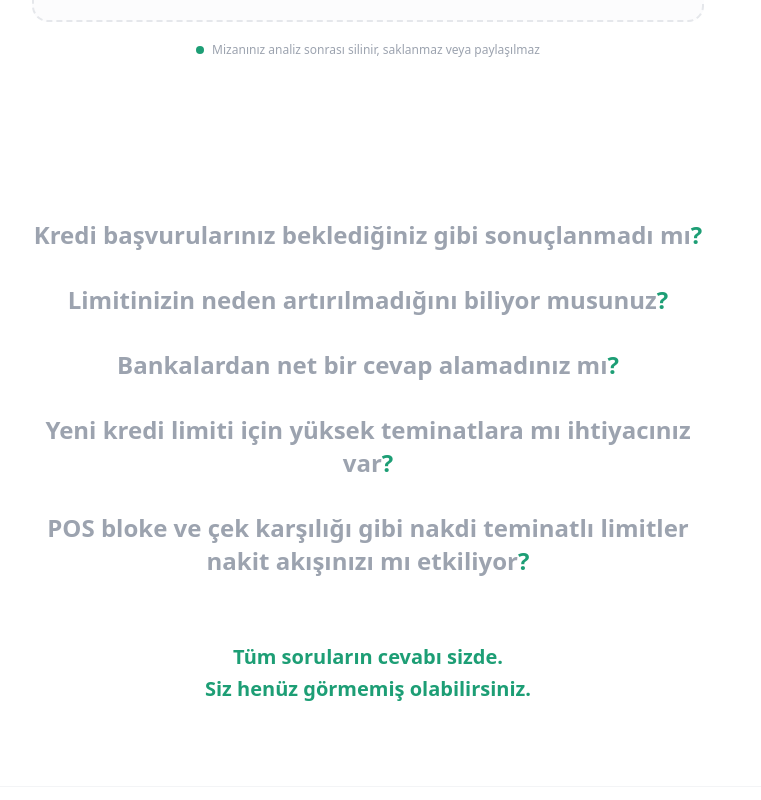
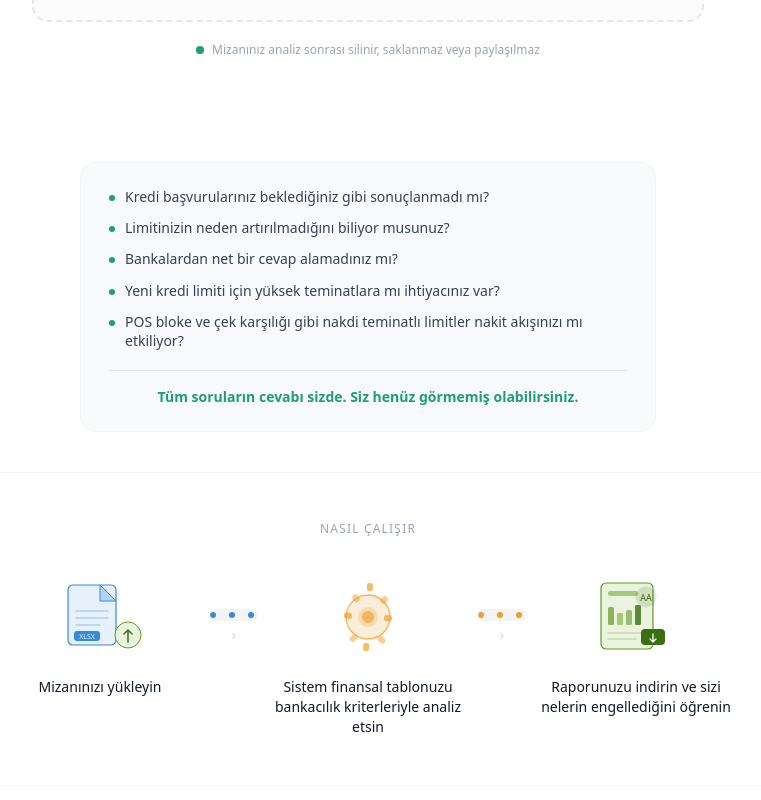
Before and after one commit to gokhanonurai-lang/bilancoskor, a Next.js app: page / in a window 1280 px wide. Shown: the part 760-1560 px from the top of the page, without its empty margins (272-1033 px from the left). Built offline with nearby package versions, Linux system fonts and the light colour scheme; no server answers; the database is empty.

Commit message:
fix: pain block orijinal tasarıma döndürüldü, kapanış yeşil

```diff
--- a/src/app/page.tsx
+++ b/src/app/page.tsx
@@ -90,25 +90,24 @@ export default function LandingPage() {
       </section>
 
       {/* PAIN BLOCK */}
-      <section className="py-20">
-        <div className="max-w-2xl mx-auto text-center">
+      <section className="py-10">
+        <div className="max-w-xl mx-auto bg-gray-50 border border-gray-100 rounded-2xl px-7 py-6">
+          <div className="space-y-3 mb-5">
             {[
               'Kredi başvurularınız beklediğiniz gibi sonuçlanmadı mı?',
               'Limitinizin neden artırılmadığını biliyor musunuz?',
               'Bankalardan net bir cevap alamadınız mı?',
               'Yeni kredi limiti için yüksek teminatlara mı ihtiyacınız var?',
               'POS bloke ve çek karşılığı gibi nakdi teminatlı limitler nakit akışınızı mı etkiliyor?',
-          ].map((q) => {
-            const govde = q.slice(0, -1)
-            return (
-              <p key={q} className="py-4 text-2xl font-semibold text-gray-400 leading-snug">
-                {govde}<span className="text-brand-400 font-bold">?</span>
-              </p>
-            )
-          })}
-          <p className="mt-12 text-xl font-semibold text-brand-400 text-center leading-relaxed">
-            Tüm soruların cevabı sizde.<br />
-            Siz henüz görmemiş olabilirsiniz.
+            ].map((q) => (
+              <div key={q} className="flex items-start gap-2.5">
+                <div className="w-1.5 h-1.5 rounded-full bg-brand-400 mt-2 flex-shrink-0" />
+                <p className="text-sm text-gray-700 leading-snug">{q}</p>
+              </div>
+            ))}
+          </div>
+          <p className="text-sm font-semibold text-brand-400 text-center border-t border-gray-200 pt-4">
+            Tüm soruların cevabı sizde. Siz henüz görmemiş olabilirsiniz.
           </p>
         </div>
       </section>
```
Lines whose indentation alone changed are shown as unchanged.
